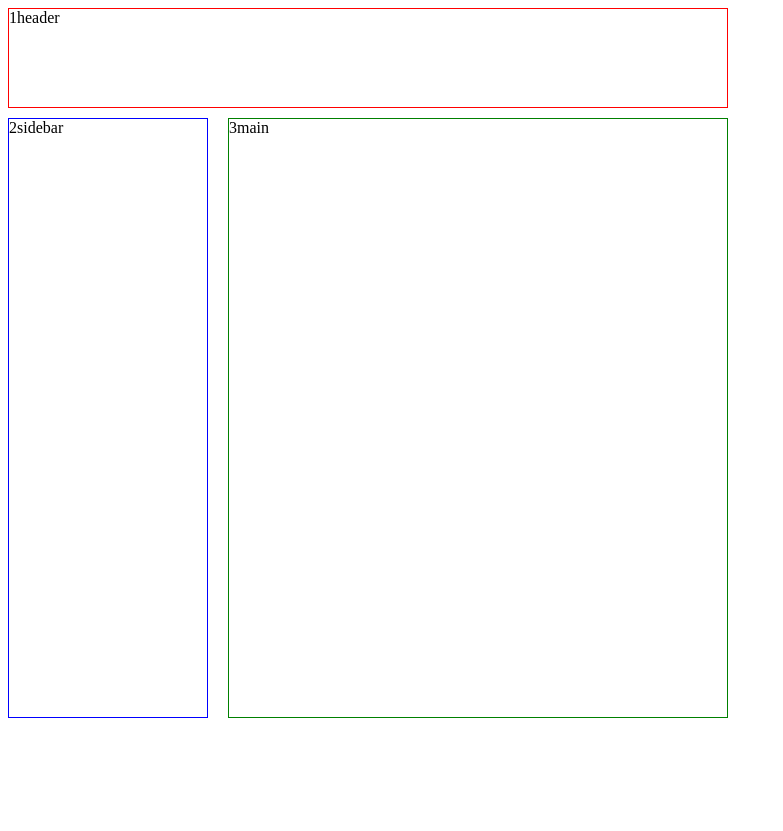
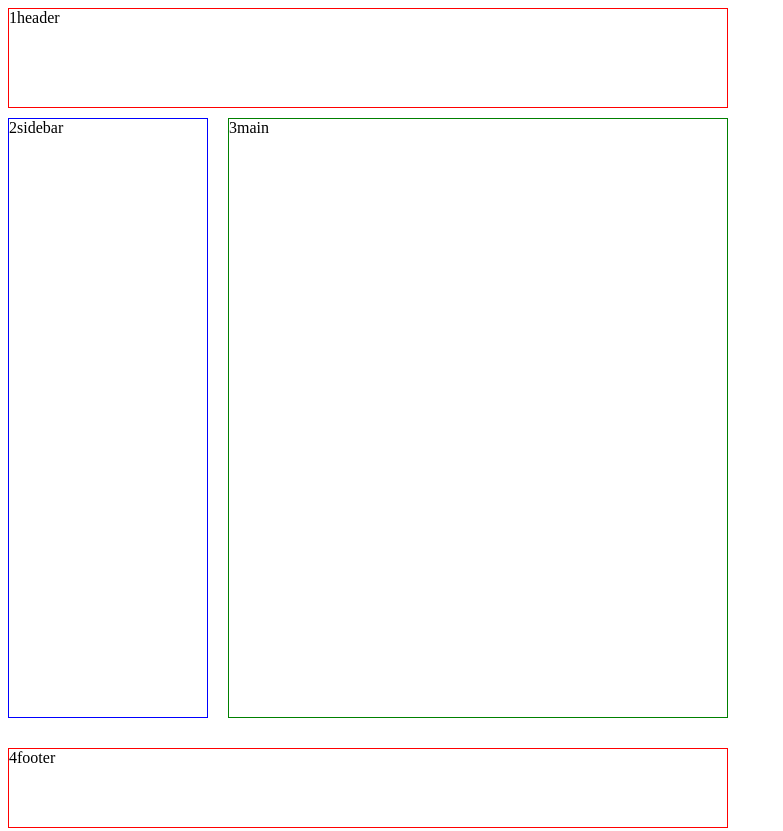
Before and after one commit to MauricioLaratro/CSS-GRID-INTERFACES, a plain HTML site: page 08-grid-gap/index.html in a window 1280 px wide. Shown: the whole page, without its empty margins (0-783 px from the left). Before the commit the page ends 800 px from the top, so only its background shows below. Drawn offline with Linux system fonts and the light colour scheme.

Commit message:
08.02- margenes en css grid

```diff
--- a/08-grid-gap/index.css
+++ b/08-grid-gap/index.css
@@ -1,8 +1,8 @@
 .container{
     display: grid;
     grid-template-columns: [inline-start] 200px [inline-mid] 500px [inline-end];
-    grid-template-rows: [block-start] 100px [block-mid] 600px [block-end];
-    grid-template-areas: "header header" "sidebar main";
+    grid-template-rows: [block-start] 100px [block-mid] 600px 100px [block-end];
+    grid-template-areas: "header header" "sidebar main" "footer footer";
     /* gap: 40px; */
     grid-row-gap: 10px;
     grid-column-gap: 20px;
@@ -32,3 +32,8 @@
     border-color: green;
     grid-area: main;
 }
+
+.item:nth-of-type(4){
+    grid-area: footer;
+    margin-block-start: 20px;
+}
--- a/08-grid-gap/index.html
+++ b/08-grid-gap/index.html
@@ -12,6 +12,7 @@
         <div class="item">header</div>
         <div class="item">sidebar</div>
         <div class="item">main</div>
+        <div class="item">footer</div>
     </div>
 </body>
 </html>
```
